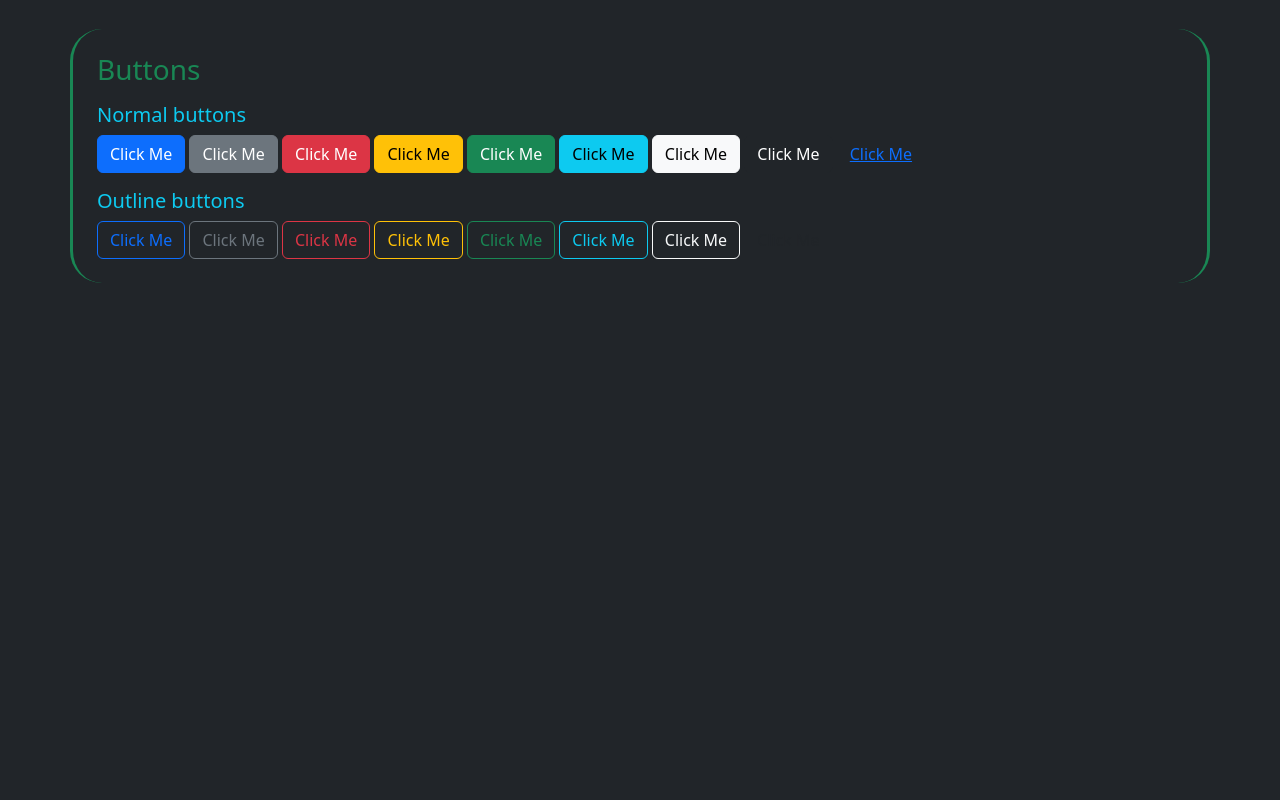
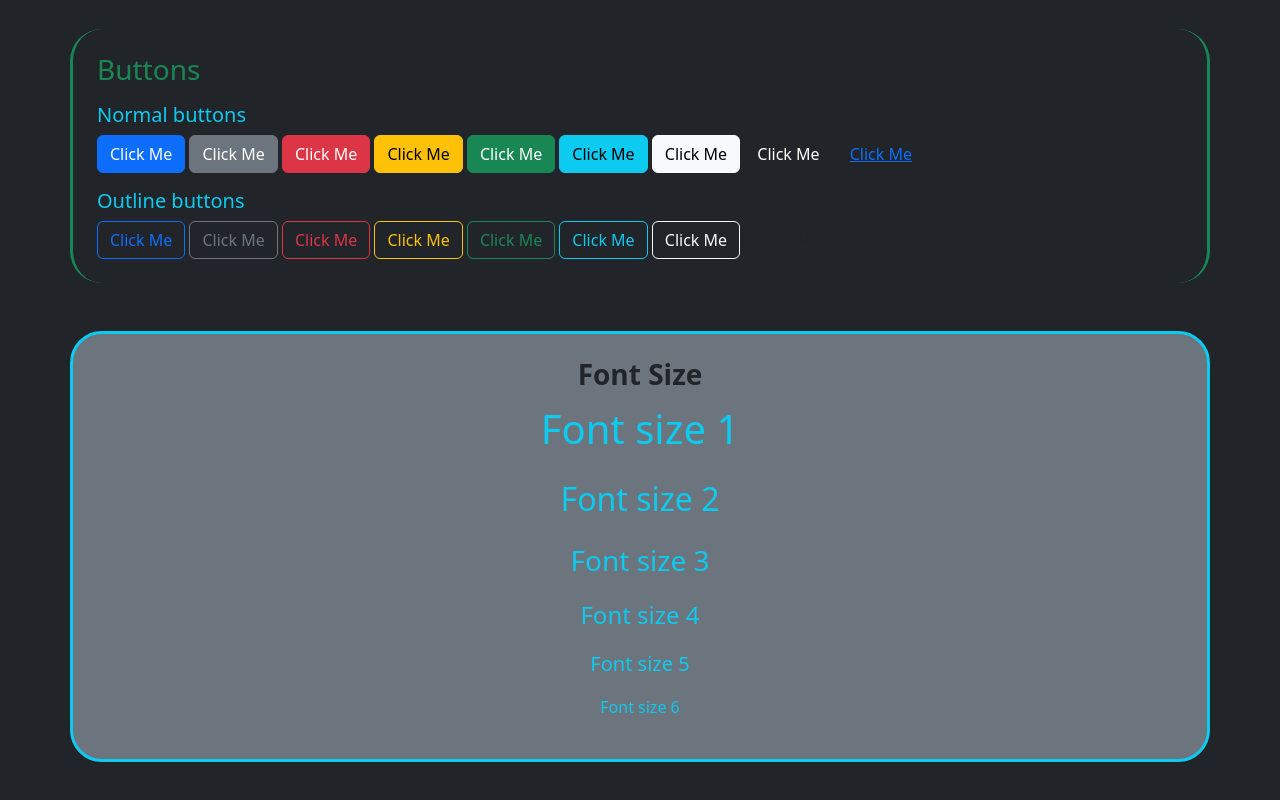
Before and after one commit to nandanaRMridul/bootstrapPractice, a plain HTML site: page index.html in a window 1280 px wide. Shown: the part 874-1674 px from the top of the page. Before the commit the page ends 1157 px from the top, so only its background shows below. Drawn offline with nearby package versions, Linux system fonts and the light colour scheme.

Commit message:
Added next section: Font size, completed

```diff
--- a/index.html
+++ b/index.html
@@ -63,6 +63,16 @@
     <button class="btn btn-outline-dark">Click Me</button>
     </div>
 
+    <div class="container bg-secondary text-center text-info mt-5 mb-5 p-4 border rounded-2 border-info border-3 rounded-5">
+      <h3 class="fw-bold text-dark">Font Size</h3>
+      <p class="fs-1">Font size 1</p>
+      <p class="fs-2">Font size 2</p>
+      <p class="fs-3">Font size 3</p>
+      <p class="fs-4">Font size 4</p>
+      <p class="fs-5">Font size 5</p>
+      <p class="fs-6">Font size 6</p>
+    </div>
+
   </div>
 </body>
 
```
